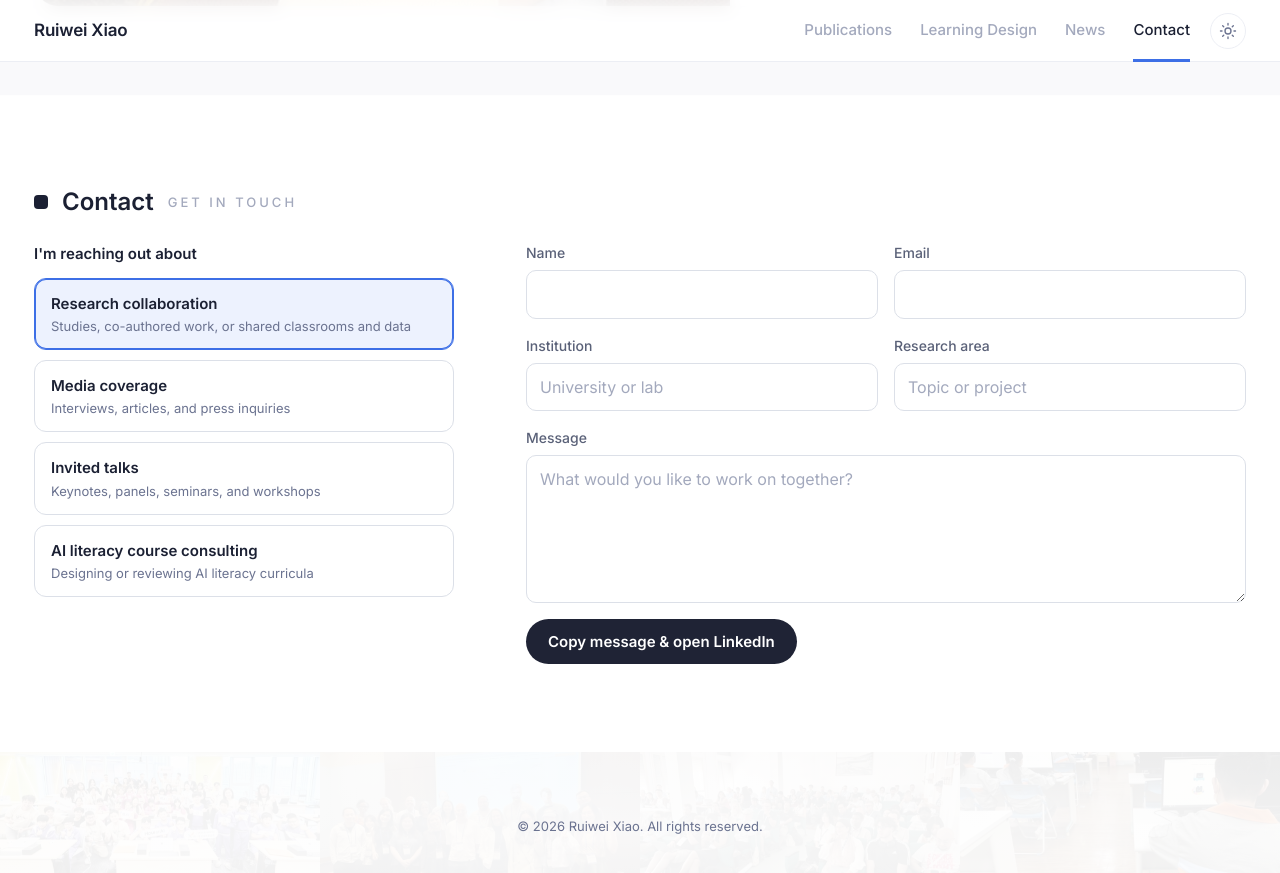
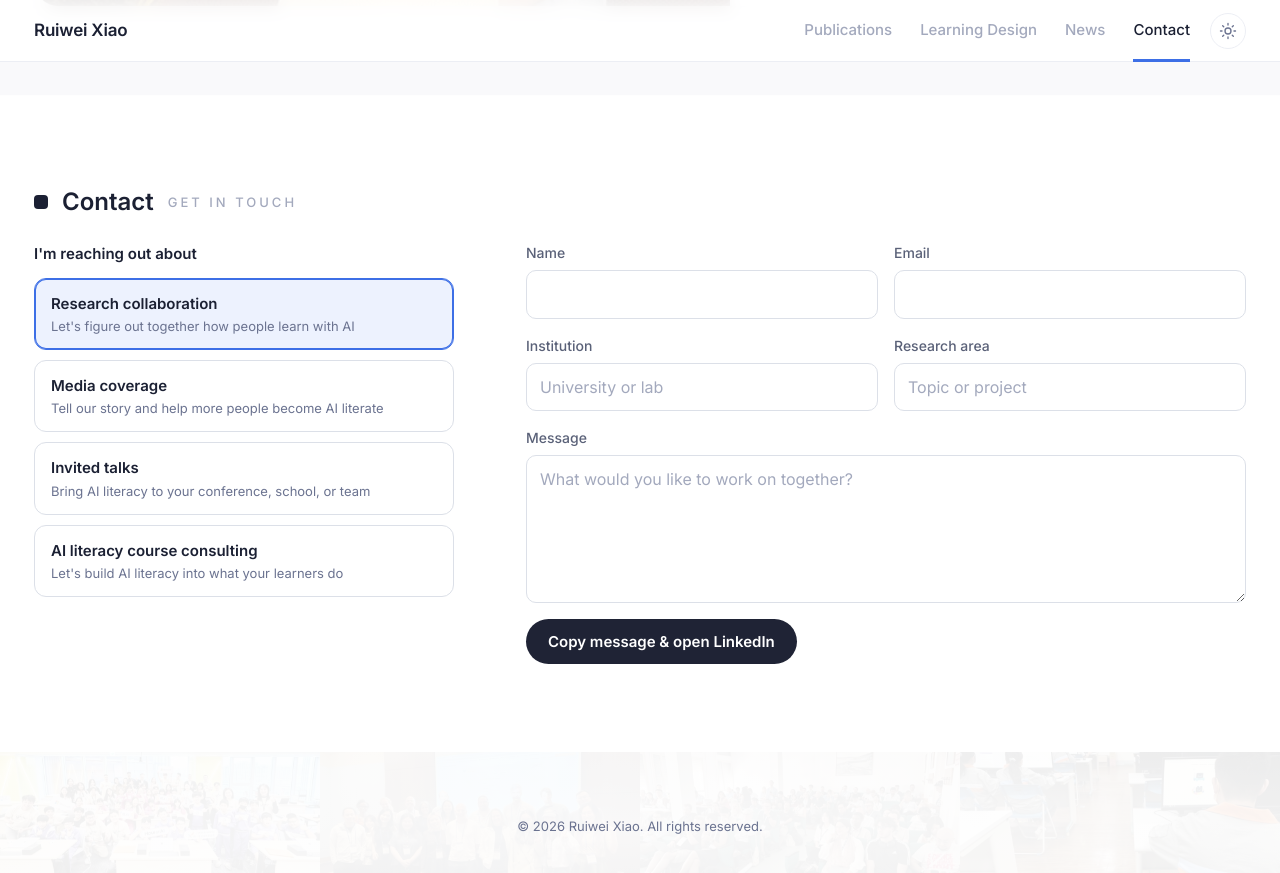
Before and after one commit to ruiwei-xiao/ruiwei-xiao.github.io, a Jekyll site: the page built from index.html, in a window 1280 px wide and 900 px high, scrolled down 4220 px. Shown: the top 873 px of the window. Built offline with Jekyll 4.4.1, drawn with Linux system fonts in a browser that asks for light colours.

Commit message:
Make the Contact role descriptions more conversational
Co-Authored-By: Claude Opus 5.5 <noreply@anthropic.com>

```diff
--- a/_data/contact.yml
+++ b/_data/contact.yml
@@ -6,25 +6,25 @@ linkedin: https://linkedin.com/in/rx98
 roles:
   - key: research
     label: Research collaboration
-    text: Studies, co-authored work, or shared classrooms and data
+    text: Let's figure out together how people learn with AI
     field1: { label: "Institution", placeholder: "University or lab" }
     field2: { label: "Research area", placeholder: "Topic or project" }
     message: "What would you like to work on together?"
   - key: media
     label: Media coverage
-    text: Interviews, articles, and press inquiries
+    text: Tell our story and help more people become AI literate
     field1: { label: "Outlet", placeholder: "Publication or program" }
     field2: { label: "Deadline", placeholder: "When you need a response" }
     message: "What is the story, and what would you like to ask?"
   - key: talk
     label: Invited talks
-    text: Keynotes, panels, seminars, and workshops
+    text: Bring AI literacy to your conference, school, or team
     field1: { label: "Event or host", placeholder: "Conference, school, or organization" }
     field2: { label: "Date and format", placeholder: "In person or online" }
     message: "Who is the audience, and what topic do you have in mind?"
   - key: consulting
     label: AI literacy course consulting
-    text: Designing or reviewing AI literacy curricula
+    text: Let's build AI literacy into what your learners do
     field1: { label: "Organization", placeholder: "School, district, or company" }
     field2: { label: "Learners", placeholder: "Who they are and how many" }
     message: "What are you hoping to build or improve?"
```
